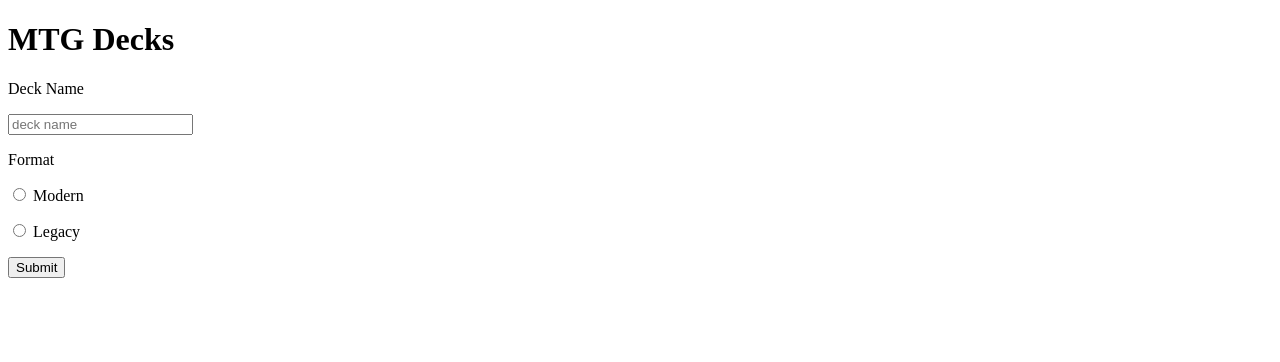
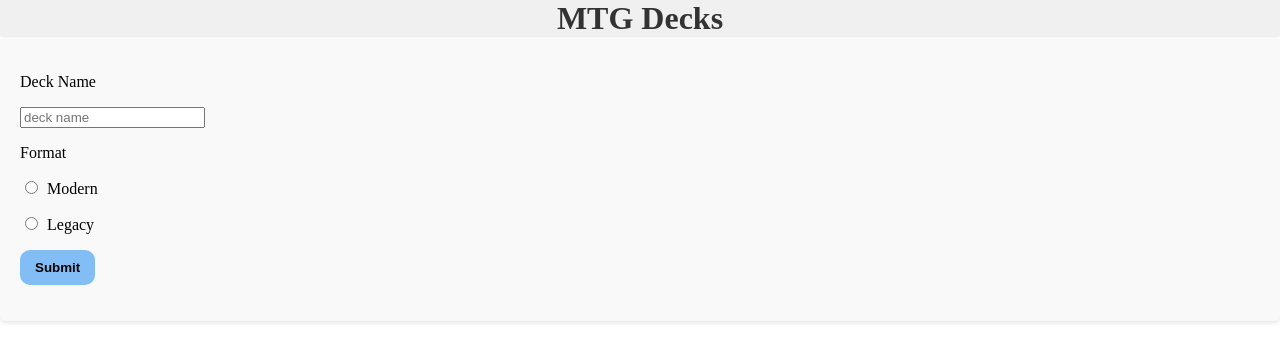
Before and after one commit to NicholasPallotti/Flask-Project, a Flask app: page / in a window 1280 px wide. Shown: the top 362 px of the page. Run offline with Flask 3, Linux system fonts and the light colour scheme; data that the repository does not hold is empty.

Commit message:
added some basic styles

```diff
--- a/Static/css/styles.css
+++ b/Static/css/styles.css
@@ -0,0 +1,46 @@
+button{
+    background-color: rgb(130, 190, 245);
+    padding: 10px 15px;
+    border: none;
+    border-radius: 10px;
+    cursor: pointer;
+    font-weight: bold;
+}
+
+button:hover{
+    background-color: rgb(38, 127, 211);
+}
+
+form{
+    background-color: #f9f9f9;
+    padding: 20px;
+    border-radius: 5px;
+    box-shadow: 0 2px 4px rgba(0,0,0,0.1);
+}
+
+p1{
+    background-color:  #ccc5c5;
+}
+
+h1 {
+    text-align: center;
+    color: #333;
+    background-color: #f0f0f0;
+    padding: 20px;
+}
+
+body, h1 {
+    padding: 0;
+    margin: 0;
+
+}
+
+input[type="radio"]{
+    margin-right: 5px;
+}
+
+.deck{
+    max-width: 600px;
+    margin: 0 auto;
+    padding: 20px;
+}
--- a/templates/index.html
+++ b/templates/index.html
@@ -43,10 +43,10 @@
 
         {% for deck in decks %}
             <div class="deck">
-                <p>
-                    {{deck['name'] }}
+                <p1>
+                    <b>{{deck['name'] }} </b>
                     <i> {{deck['format'] }}</i>
-                </p>
+                </p1>
 
                 <form method="POST"
                     action="{{ url_for('delete', id=deck['_id']) }}">
```
